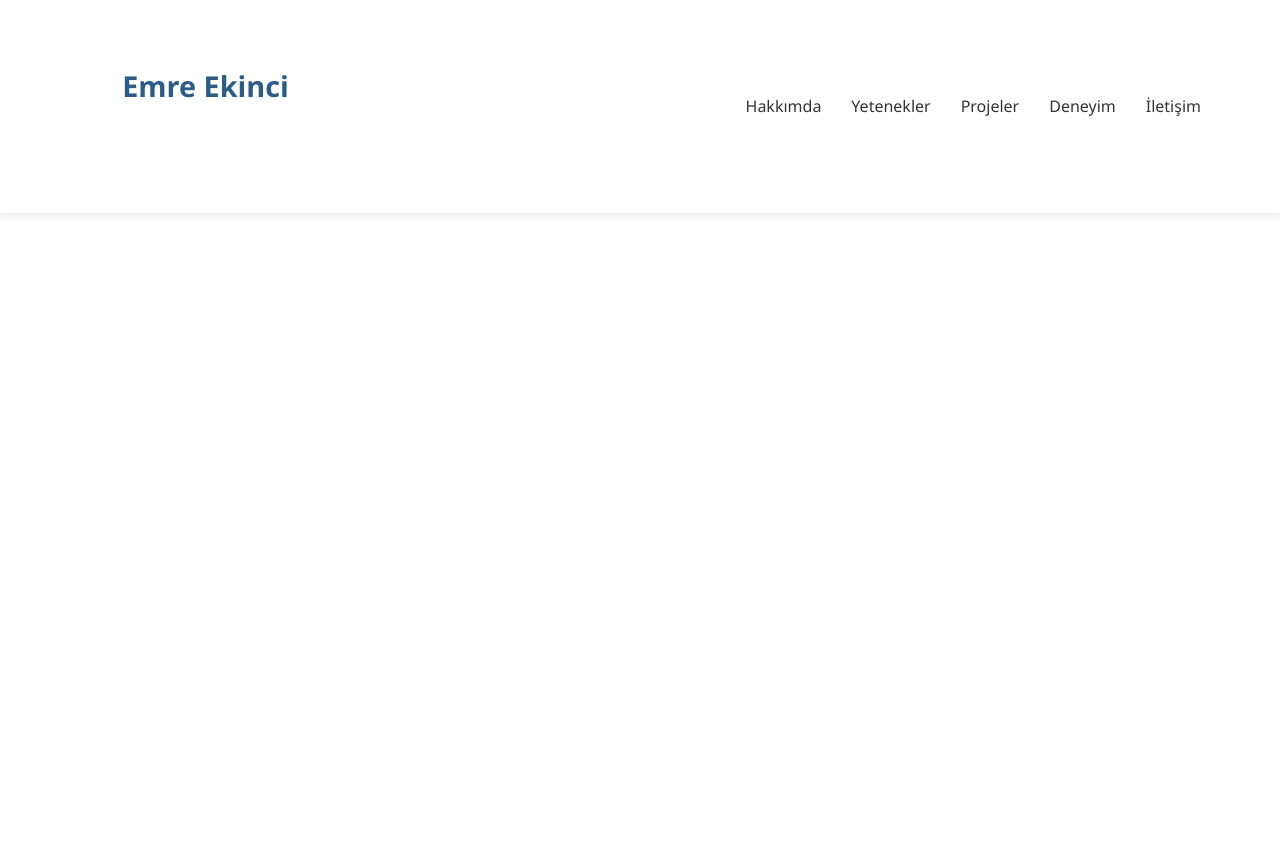
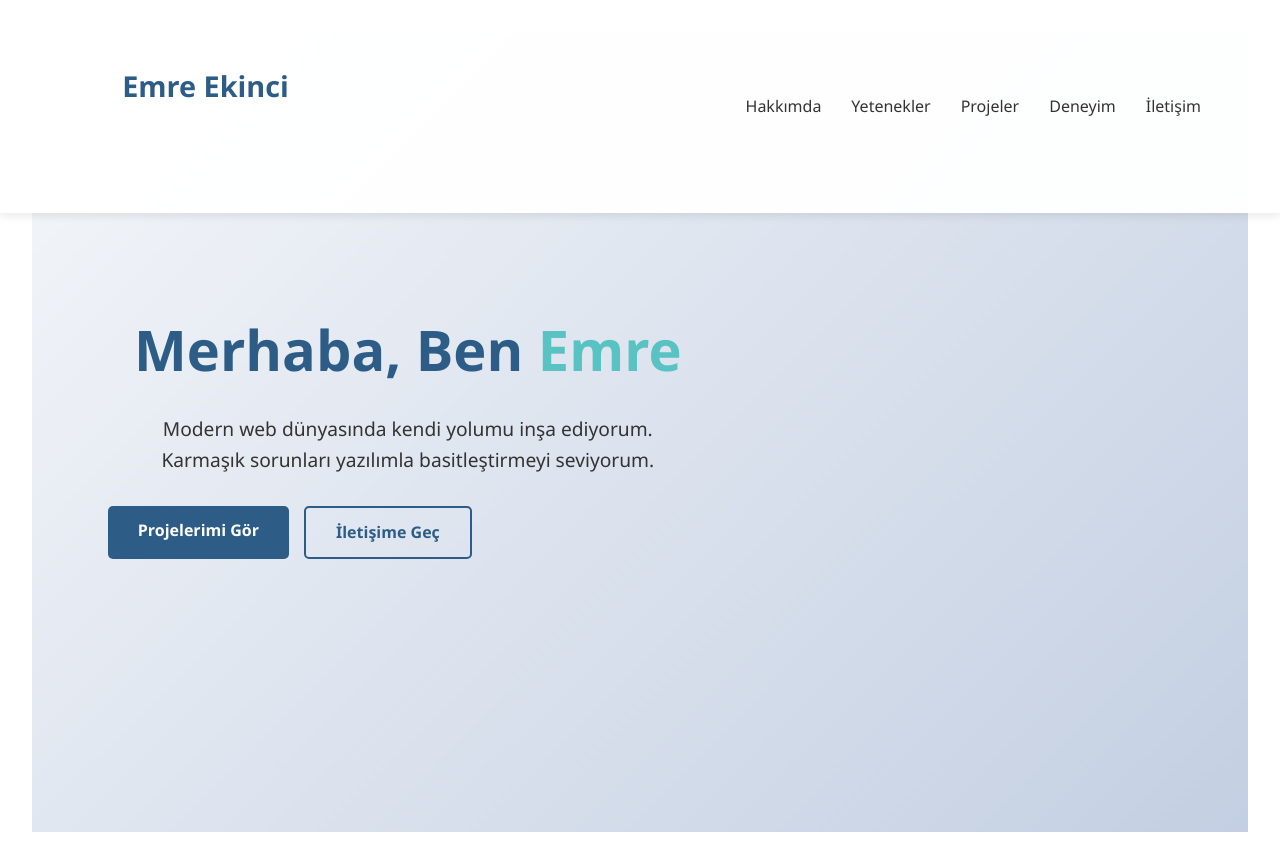
Before and after one commit to emre3657/portfolio-react-ts, a React (Vite) app in the folder portfolio/: page / in a window 1280 px wide. Before the commit the page ends 800 px from the top, so only its background shows below. Built offline with nearby package versions, Linux system fonts and the light colour scheme.

Commit message:
feat(hero-section): create hero section component

```diff
--- /dev/null
+++ b/portfolio/src/pages/home/HeroSection.css
@@ -0,0 +1,30 @@
+/* Hero Section */
+.hero {
+  height: 100vh;
+  display: flex;
+  align-items: center;
+  background: linear-gradient(135deg, #f5f7fa 0%, #c3cfe2 100%);
+  position: relative;
+  overflow: hidden;
+}
+
+.hero-content {
+  max-width: 600px;
+  z-index: 1;
+}
+
+.hero h1 {
+  font-size: 3.5rem;
+  margin-bottom: 20px;
+  color: var(--primary-color);
+}
+
+.hero p {
+  font-size: 1.2rem;
+  margin-bottom: 30px;
+}
+
+.hero-buttons {
+  display: flex;
+  gap: 15px;
+}
--- /dev/null
+++ b/portfolio/src/pages/home/HeroSection.tsx
@@ -0,0 +1,36 @@
+import "./HeroSection.css";
+
+export function HeroSection() {
+  return (
+    <section className="hero">
+      <div className="container">
+        <div className="hero-content">
+          <h1>
+            Merhaba, Ben{" "}
+            <span style={{ color: "var(--accent-color)" }}>Emre</span>
+          </h1>
+          <p>
+            Modern web dünyasında kendi yolumu inşa ediyorum. <br />
+            Karmaşık sorunları yazılımla basitleştirmeyi seviyorum.
+          </p>
+          <div className="hero-buttons">
+            <a href="#projects" className="btn">
+              Projelerimi Gör
+            </a>
+            <a
+              href="#contact"
+              className="btn"
+              style={{
+                backgroundColor: "transparent",
+                color: "var(--primary-color)",
+                border: "2px solid var(--primary-color)",
+              }}
+            >
+              İletişime Geç
+            </a>
+          </div>
+        </div>
+      </div>
+    </section>
+  );
+}
--- a/portfolio/src/pages/home/HomePage.tsx
+++ b/portfolio/src/pages/home/HomePage.tsx
@@ -1,9 +1,11 @@
 import { Header } from "../../components/Header";
+import { HeroSection } from "./HeroSection";
 
 export function HomePage() {
   return (
     <>
       <Header />
+      <HeroSection />
     </>
   );
 }
```
